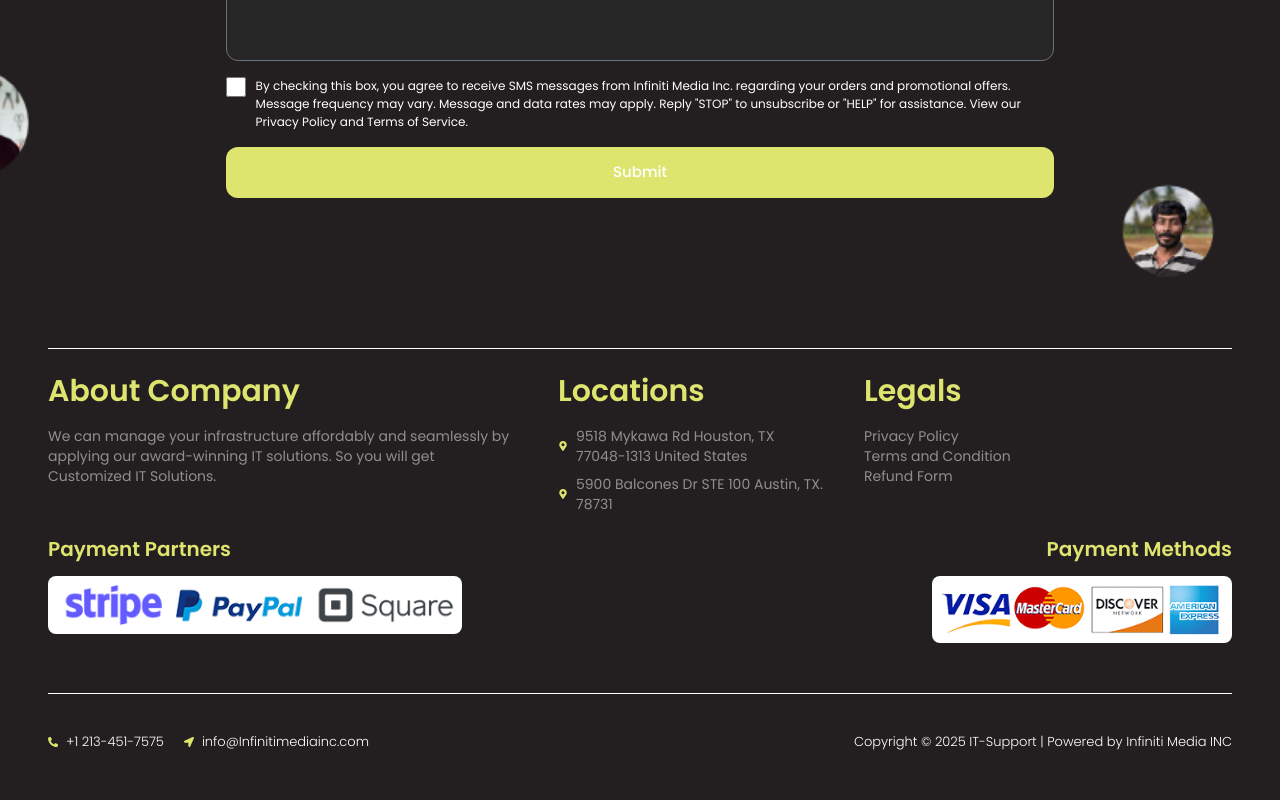
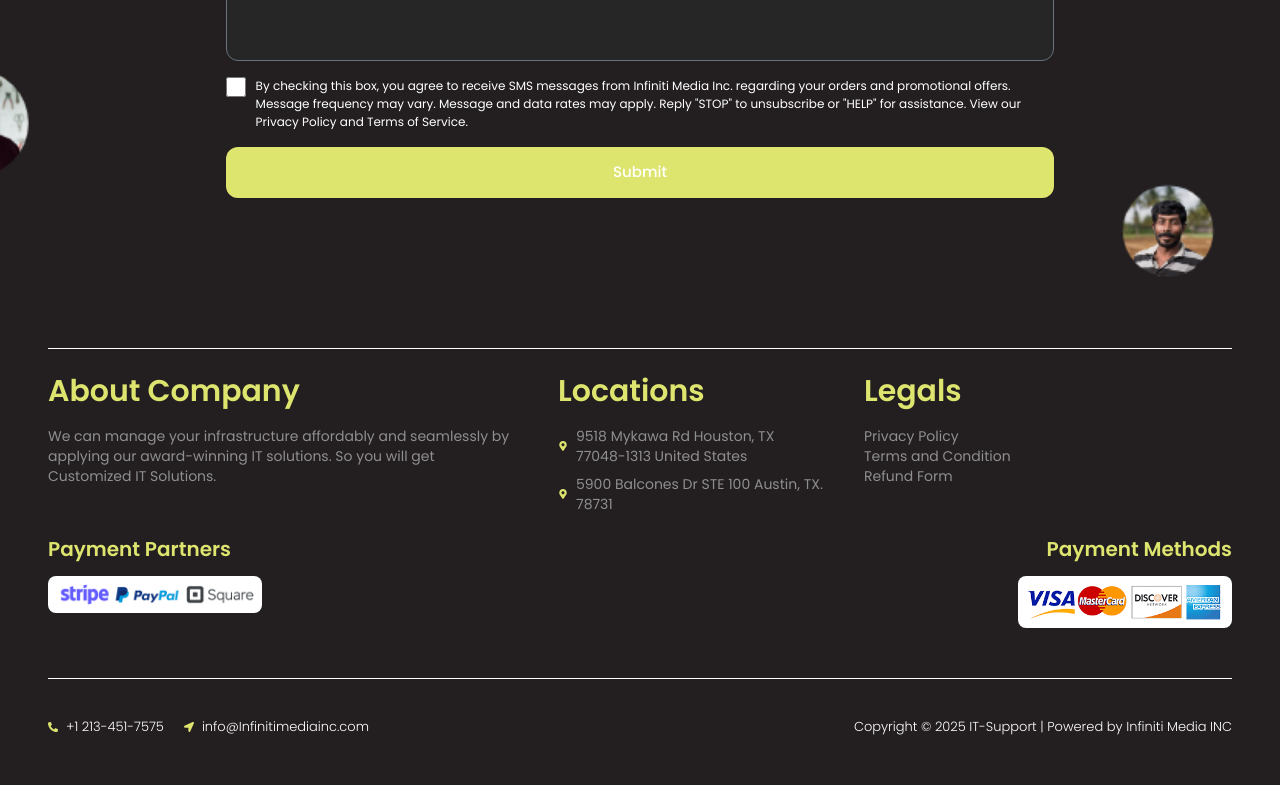
Before and after one commit to crystalliteCustomTeam/NewMediaInc, a Next.js app: page / in a window 1280 px wide. Shown: the part 3517-4317 px from the top of the page. Built offline with nearby package versions, Linux system fonts and the light colour scheme.

Commit message:
new optmization 2

```diff
--- a/src/components/Footer.jsx
+++ b/src/components/Footer.jsx
@@ -164,7 +164,7 @@ const Footer = () => {
               <h4 className="md:text-[20px] text-lg leading-normal text-[#dee56f] font-semibold mb-3">
                 Payment Partners
               </h4>
-              <Image src={partners} className=" bg-white rounded-lg p-2" />
+              <Image src={partners} className="w-[214px] bg-white rounded-lg p-2" />
             </div>
             <div className="col-span-12 sm:col-span-6">
               <h4 className="md:text-[20px] text-lg leading-normal text-[#dee56f] font-semibold mb-3 lg:text-right">
@@ -172,7 +172,7 @@ const Footer = () => {
               </h4>
               <Image
                 src={methods}
-                className="max-w-full md:max-w-[300px] bg-white rounded-lg p-2 lg:ml-auto"
+                className="max-w-[214px] bg-white rounded-lg p-2 lg:ml-auto"
               />
             </div>
           </div>
```
